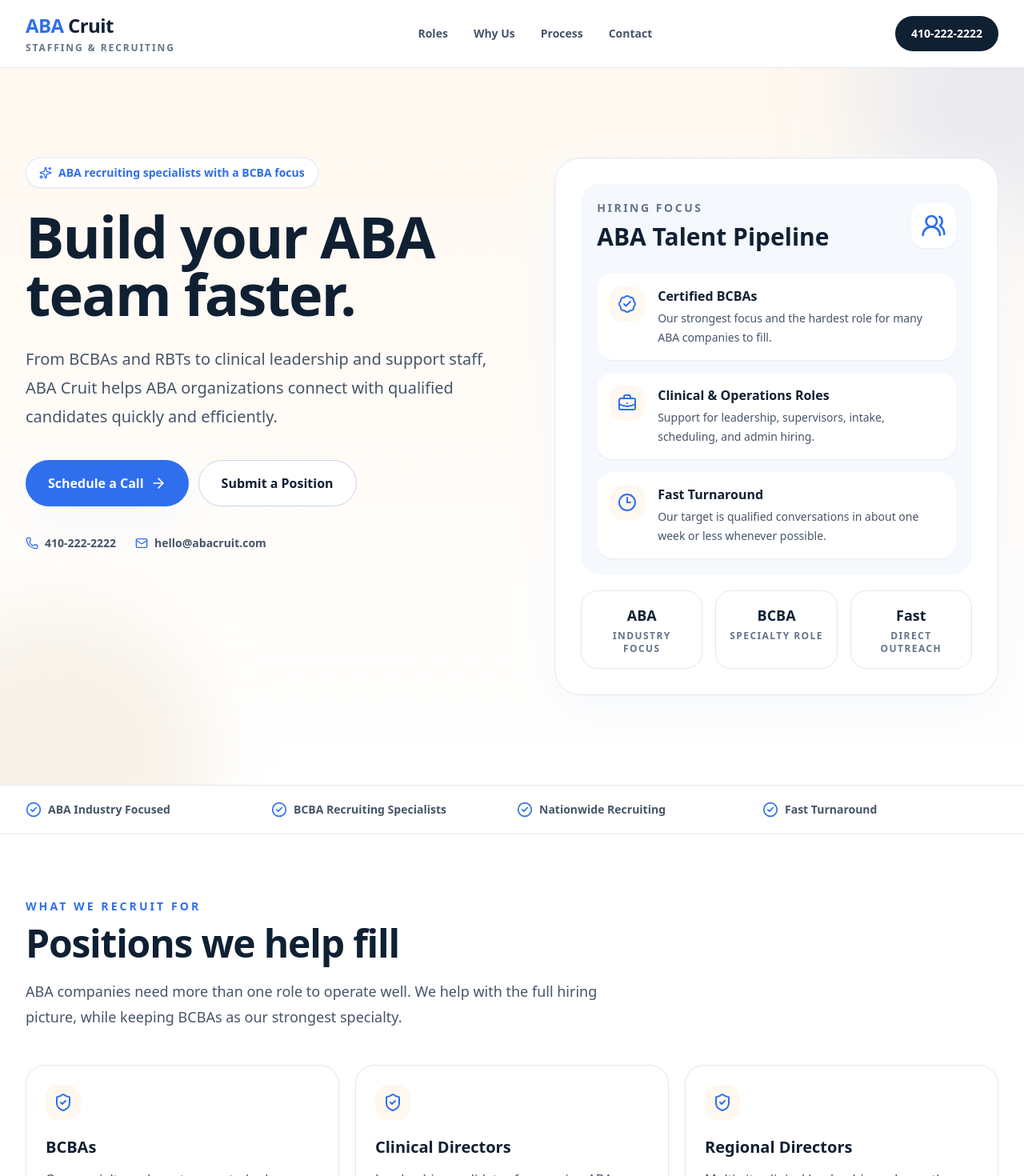
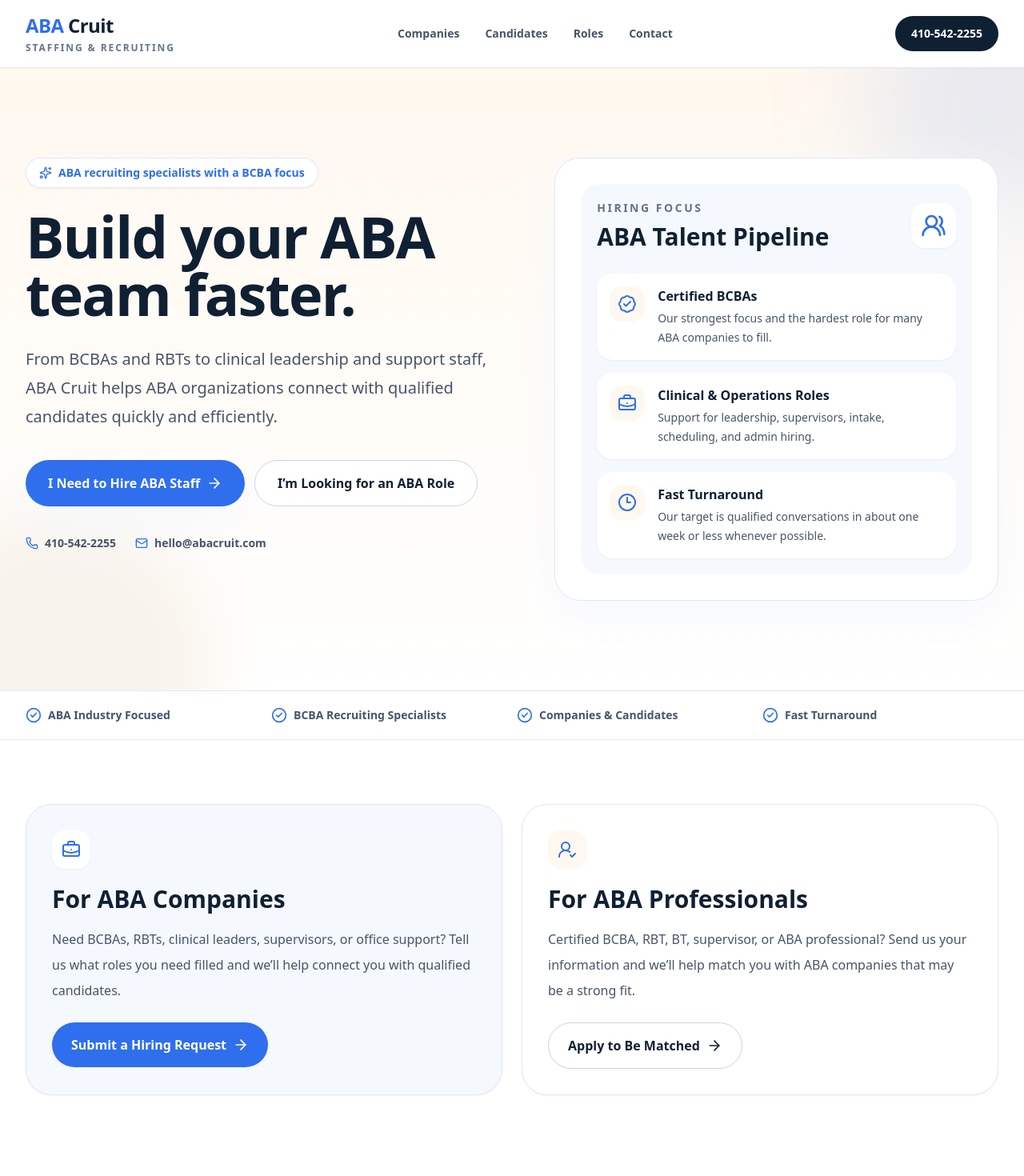
Before and after one commit to samuelhenig/aba-cruit, a Next.js app: page / in a window 1280 px wide. Shown: the top 1470 px of the page at 80% size. Built offline with nearby package versions, Linux system fonts and the light colour scheme.

Commit message:
Update page.tsx

```diff
--- a/app/page.tsx
+++ b/app/page.tsx
@@ -11,8 +11,13 @@
   Search,
   ShieldCheck,
   Sparkles,
+  UserRoundCheck,
   UsersRound,
 } from "lucide-react";
+
+const phoneDisplay = "410-542-2255";
+const phoneHref = "tel:4105422255";
+const email = "hello@abacruit.com";
 
 const roles = [
   ["BCBAs", "Our specialty and most requested role."],
@@ -36,6 +41,7 @@
       <Header />
       <Hero />
       <TrustBar />
+      <TwoPaths />
       <Roles />
       <Why />
       <How />
@@ -60,17 +66,17 @@
         </a>
 
         <nav className="hidden items-center gap-8 text-sm font-semibold text-slate-600 md:flex">
+          <a href="#companies" className="hover:text-blue">Companies</a>
+          <a href="#candidates" className="hover:text-blue">Candidates</a>
           <a href="#roles" className="hover:text-blue">Roles</a>
-          <a href="#why" className="hover:text-blue">Why Us</a>
-          <a href="#how" className="hover:text-blue">Process</a>
           <a href="#contact" className="hover:text-blue">Contact</a>
         </nav>
 
         <a
-          href="tel:4102222222"
+          href={phoneHref}
           className="hidden rounded-full bg-navy px-5 py-3 text-sm font-bold text-white shadow-sm transition hover:bg-blue sm:inline-flex"
         >
-          410-222-2222
+          {phoneDisplay}
         </a>
       </div>
     </header>
@@ -94,25 +100,25 @@
             Build your ABA team faster.
           </h1>
 
-          <p className="mt-7 max-w-2xl text-xl leading-9 text-slate-650 text-slate-600">
+          <p className="mt-7 max-w-2xl text-xl leading-9 text-slate-600">
             From BCBAs and RBTs to clinical leadership and support staff, ABA Cruit helps ABA organizations connect with qualified candidates quickly and efficiently.
           </p>
 
           <div className="mt-9 flex flex-col gap-3 sm:flex-row">
-            <a href="#contact" className="inline-flex items-center justify-center rounded-full bg-blue px-7 py-4 text-base font-bold text-white shadow-soft transition hover:bg-navy">
-              Schedule a Call <ArrowRight className="ml-2 h-5 w-5" />
+            <a href="#companies" className="inline-flex items-center justify-center rounded-full bg-blue px-7 py-4 text-base font-bold text-white shadow-soft transition hover:bg-navy">
+              I Need to Hire ABA Staff <ArrowRight className="ml-2 h-5 w-5" />
             </a>
-            <a href="mailto:hello@abacruit.com" className="inline-flex items-center justify-center rounded-full border border-slate-300 bg-white px-7 py-4 text-base font-bold text-navy transition hover:border-blue hover:text-blue">
-              Submit a Position
+            <a href="#candidates" className="inline-flex items-center justify-center rounded-full border border-slate-300 bg-white px-7 py-4 text-base font-bold text-navy transition hover:border-blue hover:text-blue">
+              I’m Looking for an ABA Role
             </a>
           </div>
 
           <div className="mt-9 flex flex-col gap-3 text-sm font-semibold text-slate-600 sm:flex-row sm:items-center sm:gap-6">
-            <a href="tel:4102222222" className="inline-flex items-center gap-2 hover:text-blue">
-              <Phone className="h-4 w-4 text-blue" /> 410-222-2222
+            <a href={phoneHref} className="inline-flex items-center gap-2 hover:text-blue">
+              <Phone className="h-4 w-4 text-blue" /> {phoneDisplay}
             </a>
-            <a href="mailto:hello@abacruit.com" className="inline-flex items-center gap-2 hover:text-blue">
-              <Mail className="h-4 w-4 text-blue" /> hello@abacruit.com
+            <a href={`mailto:${email}`} className="inline-flex items-center gap-2 hover:text-blue">
+              <Mail className="h-4 w-4 text-blue" /> {email}
             </a>
           </div>
         </div>
@@ -135,12 +141,6 @@
               <Pipeline icon={<Clock3 />} title="Fast Turnaround" text="Our target is qualified conversations in about one week or less whenever possible." />
             </div>
           </div>
-
-          <div className="mt-5 grid gap-4 sm:grid-cols-3">
-            <SmallStat value="ABA" label="industry focus" />
-            <SmallStat value="BCBA" label="specialty role" />
-            <SmallStat value="Fast" label="direct outreach" />
-          </div>
         </div>
       </div>
     </section>
@@ -151,11 +151,51 @@
   return (
     <section className="border-y border-slate-200 bg-white">
       <div className="mx-auto grid max-w-7xl gap-3 px-5 py-5 text-sm font-bold text-slate-600 sm:grid-cols-2 lg:grid-cols-4 lg:px-8">
-        {["ABA Industry Focused", "BCBA Recruiting Specialists", "Nationwide Recruiting", "Fast Turnaround"].map((item) => (
+        {["ABA Industry Focused", "BCBA Recruiting Specialists", "Companies & Candidates", "Fast Turnaround"].map((item) => (
           <div key={item} className="flex items-center gap-2">
             <CheckCircle2 className="h-5 w-5 text-blue" /> {item}
           </div>
         ))}
+      </div>
+    </section>
+  );
+}
+
+function TwoPaths() {
+  return (
+    <section className="mx-auto max-w-7xl px-5 py-20 lg:px-8">
+      <div className="grid gap-6 lg:grid-cols-2">
+        <div id="companies" className="rounded-[2rem] border border-slate-200 bg-soft p-8 shadow-sm">
+          <div className="mb-5 flex h-12 w-12 items-center justify-center rounded-2xl bg-white text-blue shadow-sm">
+            <BriefcaseBusiness className="h-6 w-6" />
+          </div>
+          <h2 className="text-3xl font-black">For ABA Companies</h2>
+          <p className="mt-4 leading-8 text-slate-600">
+            Need BCBAs, RBTs, clinical leaders, supervisors, or office support? Tell us what roles you need filled and we’ll help connect you with qualified candidates.
+          </p>
+          <a
+            href={`mailto:${email}?subject=ABA Company Hiring Request`}
+            className="mt-6 inline-flex items-center justify-center rounded-full bg-blue px-6 py-4 font-bold text-white transition hover:bg-navy"
+          >
+            Submit a Hiring Request <ArrowRight className="ml-2 h-5 w-5" />
+          </a>
+        </div>
+
+        <div id="candidates" className="rounded-[2rem] border border-slate-200 bg-white p-8 shadow-sm">
+          <div className="mb-5 flex h-12 w-12 items-center justify-center rounded-2xl bg-warm text-blue">
+            <UserRoundCheck className="h-6 w-6" />
+          </div>
+          <h2 className="text-3xl font-black">For ABA Professionals</h2>
+          <p className="mt-4 leading-8 text-slate-600">
+            Certified BCBA, RBT, BT, supervisor, or ABA professional? Send us your information and we’ll help match you with ABA companies that may be a strong fit.
+          </p>
+          <a
+            href={`mailto:${email}?subject=ABA Candidate Application`}
+            className="mt-6 inline-flex items-center justify-center rounded-full border border-slate-300 bg-white px-6 py-4 font-bold text-navy transition hover:border-blue hover:text-blue"
+          >
+            Apply to Be Matched <ArrowRight className="ml-2 h-5 w-5" />
+          </a>
+        </div>
       </div>
     </section>
   );
@@ -185,7 +225,6 @@
     <section id="why" className="bg-soft py-20">
       <div className="mx-auto max-w-7xl px-5 lg:px-8">
         <SectionIntro eyebrow="Why ABA companies choose us" title="Recruiting designed specifically for ABA" text="Unlike general recruiting firms, we understand ABA organizations, certification requirements, and the pressure of filling clinical roles quickly." />
-
         <div className="mt-11 grid gap-5 lg:grid-cols-3">
           <Feature icon={<Search />} title="Focused search" text="We identify candidates based on the actual role, geography, requirements, and hiring urgency." />
           <Feature icon={<Phone />} title="Proactive outreach" text="We do not just wait for applicants. We reach out directly and professionally." />
@@ -257,15 +296,15 @@
           <div>
             <h2 className="text-4xl font-black tracking-tight md:text-5xl">Let’s talk about your hiring needs.</h2>
             <p className="mt-5 max-w-2xl text-lg leading-8 text-blue-50">
-              Whether you need one BCBA or support building an entire ABA team, ABA Cruit can help you move faster.
+              Whether you need one BCBA, need support building an ABA team, or are an ABA professional looking for the right match, ABA Cruit can help.
             </p>
           </div>
           <div className="rounded-[1.5rem] bg-white p-6 text-navy">
-            <a href="tel:4102222222" className="mb-4 flex items-center gap-3 rounded-2xl bg-soft p-4 font-black hover:text-blue">
-              <Phone className="h-5 w-5 text-blue" /> 410-222-2222
+            <a href={phoneHref} className="mb-4 flex items-center gap-3 rounded-2xl bg-soft p-4 font-black hover:text-blue">
+              <Phone className="h-5 w-5 text-blue" /> {phoneDisplay}
             </a>
-            <a href="mailto:hello@abacruit.com" className="flex items-center gap-3 rounded-2xl bg-soft p-4 font-black hover:text-blue">
-              <Mail className="h-5 w-5 text-blue" /> hello@abacruit.com
+            <a href={`mailto:${email}`} className="flex items-center gap-3 rounded-2xl bg-soft p-4 font-black hover:text-blue">
+              <Mail className="h-5 w-5 text-blue" /> {email}
             </a>
           </div>
         </div>
@@ -283,8 +322,8 @@
           <div className="mt-1">Staffing & Recruiting for ABA Organizations</div>
         </div>
         <div className="flex flex-col gap-2 sm:flex-row sm:gap-5">
-          <a href="tel:4102222222" className="hover:text-blue">410-222-2222</a>
-          <a href="mailto:hello@abacruit.com" className="hover:text-blue">hello@abacruit.com</a>
+          <a href={phoneHref} className="hover:text-blue">{phoneDisplay}</a>
+          <a href={`mailto:${email}`} className="hover:text-blue">{email}</a>
         </div>
       </div>
     </footer>
@@ -315,15 +354,6 @@
   );
 }
 
-function SmallStat({ value, label }: { value: string; label: string }) {
-  return (
-    <div className="rounded-[1.25rem] border border-slate-200 bg-white p-4 text-center">
-      <div className="text-lg font-black text-navy">{value}</div>
-      <div className="mt-1 text-xs font-semibold uppercase tracking-[0.12em] text-slate-500">{label}</div>
-    </div>
-  );
-}
-
 function Feature({ icon, title, text }: { icon: React.ReactNode; title: string; text: string }) {
   return (
     <div className="rounded-[1.5rem] bg-white p-7 shadow-sm">
```
